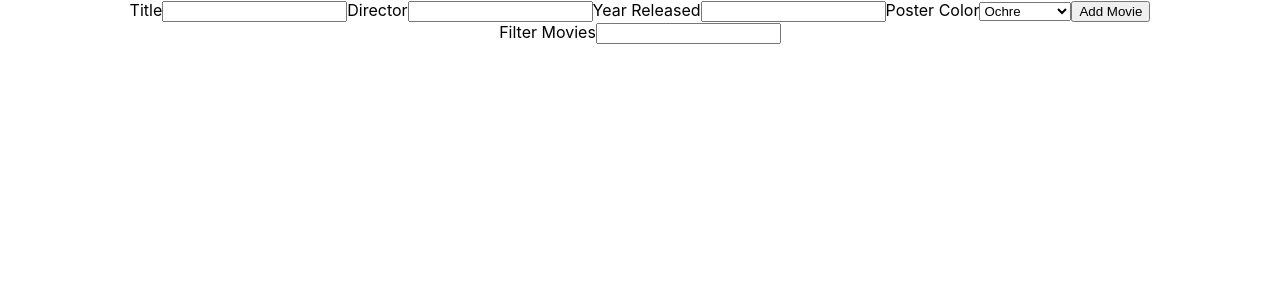
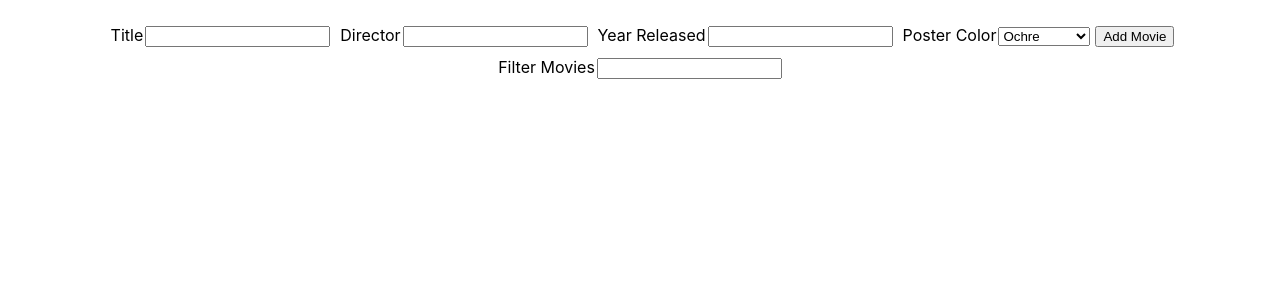
Before and after one commit to ThomHarding/movie-list-maker, a React (Create React App) app: page / in a window 1280 px wide. Shown: the top 300 px of the page. Built offline with nearby package versions, Linux system fonts and the light colour scheme.

Commit message:
added some spacing between elements in css

```diff
--- a/src/App.css
+++ b/src/App.css
@@ -37,6 +37,21 @@
   }
 }
 
-.img {
-  background-color: t;
+.movieForm {
+  margin-top: 25px;
+  margin-bottom: 10px;
+  display: flex;
+  justify-content: center;
 }
+
+label {
+  margin: 5px;
+}
+
+input {
+  margin-left: 2px;
+}
+
+select {
+  margin-left: 2px;
+}
```
